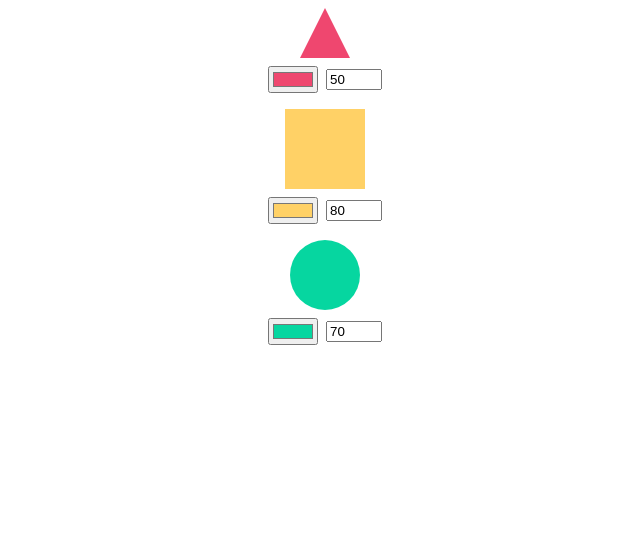
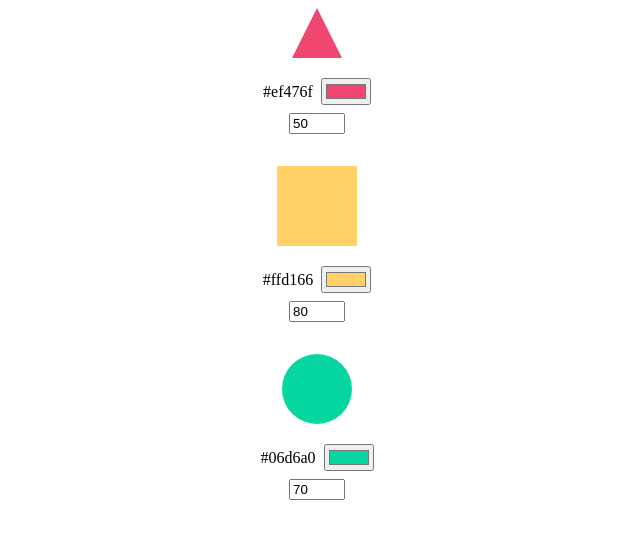
Before and after one commit to Kat8dev/ra-m2-usestate-useeffect, a React (Vite) app: page / in a window 1280 px wide. Shown: the top 538 px of the page, without its empty margins (323-963 px from the left). Built offline with nearby package versions, Linux system fonts and the light colour scheme.

Commit message:
improved version

```diff
--- a/package.json
+++ b/package.json
@@ -10,7 +10,8 @@
   },
   "dependencies": {
     "react": "^18.2.0",
-    "react-dom": "^18.2.0"
+    "react-dom": "^18.2.0",
+    "styled-components": "^5.3.6"
   },
   "devDependencies": {
     "@types/react": "^18.0.24",
--- a/src/App.jsx
+++ b/src/App.jsx
@@ -1,14 +1,6 @@
+import { useEffect, useState } from "react";
 import FigureTemplate from "./components/FigureTemplate";
-import { useEffect, useState } from "react";
-
-const wrapper = {
-  position: "absolute",
-  left: "50%",
-  transform: "translate(-50%)",
-  display: "flex",
-  flexDirection: "column",
-  gap: "1rem"
-};
+import { SvgCircle, SvgTriangle, SvgSquare, Flexbox } from "./components/atoms";
 
 function App() {
   const [properties, setProperties] = useState({
@@ -17,101 +9,75 @@ function App() {
     squareC: "#ffd166",
     squareS: 80,
     circleC: "#06d6a0",
-    circleS: 70
+    circleS: 70,
   });
-
-  // Iba a utilizarlos como dependencias para useEffect
-  const [isColorEqual, setIsColorEqual] = useState(false);
-  const [isSizeEqual, setIsSizeEqual] = useState(false);
 
   const handleOnChange = (e) => {
     const { name, value } = e.target;
     setProperties((prev) => {
       return {
         ...prev,
-        [name]: value
+        [name]: value,
       };
     });
   };
 
-  /* hace mucho que estoy dando vueltas
-    y no he podido solucionar el tema de alerts.
-    he provado muchas cosas */
   useEffect(() => {
     if (
       properties.triangleS === properties.circleS &&
       properties.triangleS === properties.squareS
     ) {
-      alert("colors");
+      alert("sizes are equal");
     }
     if (
       properties.triangleC === properties.circleC &&
       properties.triangleC === properties.squareC
     ) {
-      alert("numbers");
+      alert("colors are equal");
     }
   });
 
-  const data = [
-    {
-      id: "Triangle",
-      styles: {
-        width: 0,
-        height: 0,
-        borderBottom: `solid ${properties.triangleS}px ${properties.triangleC}`,
-        borderLeft: `${properties.triangleS / 2}px solid transparent`,
-        borderRight: `${properties.triangleS / 2}px solid transparent`
-      },
-      color: properties.triangleC,
-      size: properties.triangleS,
-      nameC: "triangleC",
-      nameS: "triangleS"
-    },
-    {
-      id: "square",
-      styles: {
-        width: `${properties.squareS}px`,
-        height: `${properties.squareS}px`,
-        background: properties.squareC
-      },
-      color: properties.squareC,
-      size: properties.squareS,
-      nameC: "squareC",
-      nameS: "squareS"
-    },
-    {
-      id: "circle",
-      styles: {
-        width: `${properties.circleS}px`,
-        height: `${properties.circleS}px`,
-        background: properties.circleC,
-        borderRadius: "50%"
-      },
-      color: properties.circleC,
-      size: properties.circleS,
-      nameC: "circleC",
-      nameS: "circleS"
-    }
-  ];
-
   return (
-    <div style={{ position: "relative", width: "100vw" }}>
-      {
-        <div style={wrapper}>
-          {data.map((item) => (
-            <FigureTemplate
-              key={item.id}
-              styles={item.styles}
-              valueC={item.color}
-              valueS={item.size}
-              nameS={item.nameS}
-              nameC={item.nameC}
-              handleOnChange={handleOnChange}
-            />
-          ))}
-        </div>
-      }
-    </div>
+    <Flexbox>
+      <FigureTemplate
+        id="triangle"
+        valueS={properties.triangleS}
+        valueC={properties.triangleC}
+        nameC="triangleC"
+        nameS="triangleS"
+        handleOnChange={handleOnChange}
+      >
+        <SvgTriangle size={properties.triangleS} color={properties.triangleC} />
+      </FigureTemplate>
+      <FigureTemplate
+        id="square"
+        valueS={properties.squareS}
+        valueC={properties.squareC}
+        nameC="squareC"
+        nameS="squareS"
+        handleOnChange={handleOnChange}
+      >
+        <SvgSquare
+          width={properties.squareS}
+          height={properties.squareS}
+          color={properties.squareC}
+        />
+      </FigureTemplate>
+      <FigureTemplate
+        id="circle"
+        valueS={properties.circleS}
+        valueC={properties.circleC}
+        nameC="circleC"
+        nameS="circleS"
+        handleOnChange={handleOnChange}
+      >
+        <SvgCircle
+          width={properties.circleS}
+          height={properties.circleS}
+          color={properties.circleC}
+        />
+      </FigureTemplate>
+    </Flexbox>
   );
 }
 
--- a/src/components/FigureTemplate.jsx
+++ b/src/components/FigureTemplate.jsx
@@ -1,37 +1,33 @@
-const wrapper = {
-    display: "flex",
-    flexDirection: "column",
-    alignItems: "center",
-    gap: "0.5rem"
-  };
+import { InputColor, Label, Flexbox, InputNumber } from "./atoms";
 
-  const inputs = {
-    display: "flex",
-    alignItems: "center",
-    gap: "0.5rem"
-  };
-
-  function FigureTemplate(props) {
-    return (
-      <div style={wrapper}>
-        <div style={props.styles}></div>
-        <div style={inputs}>
-          <input
+const FigureTemplate = (props) => {
+  return (
+    <Flexbox gap="1rem">
+      <div>{props.children}</div>
+      <Flexbox gap="0.5rem">
+        <Flexbox direction="row" gap="0.5rem">
+          <Label htmlFor={props.id}>{props.valueC}</Label>
+          <InputColor
+            id={props.id}
             type="color"
             name={props.nameC}
             value={props.valueC}
             onChange={props.handleOnChange}
           />
-          <input
-            style={{ maxWidth: "3rem" }}
+        </Flexbox>
+        <div>
+          <Label htmlFor={props.id}></Label>
+          <InputNumber
+            id={props.id}
             type="number"
             name={props.nameS}
             value={props.valueS}
             onChange={props.handleOnChange}
           />
         </div>
-      </div>
-    );
-  }
+      </Flexbox>
+    </Flexbox>
+  );
+};
 
-  export default FigureTemplate;
+export default FigureTemplate;
--- /dev/null
+++ b/src/components/atoms.js
@@ -0,0 +1,38 @@
+import styled from "styled-components";
+
+export const InputColor = styled.input``;
+
+export const InputNumber = styled.input`
+    max-width: 3rem;
+`;
+
+export const Label = styled.label``;
+
+export const SvgTriangle = styled.svg`
+  width: 0;
+  height: 0;
+  border-left: ${(props) => `${props.size / 2}px solid transparent`};
+  border-right: ${(props) => `${props.size / 2}px solid transparent`};
+  border-bottom: ${(props) => `solid ${props.size}px ${props.color}`};
+`;
+
+export const SvgSquare = styled.svg`
+  width: ${(props) => `${props.width}px`};
+  height: ${(props) => `${props.height}px`};
+  background: ${(props) => props.color};
+`;
+
+export const SvgCircle = styled.svg`
+  width: ${(props) => `${props.width}px`};
+  height: ${(props) => `${props.height}px`};
+  background: ${(props) => props.color};
+  border-radius: 50%;
+`;
+
+export const Flexbox = styled.div`
+   display: flex;
+   flex-direction: ${props => props.direction? props.direction : "column"};
+   justify-content: center;
+   align-items: center;
+   gap: ${props => props.gap? props.gap : "2rem"};
+`
```
Also changed, not shown: 1 other file (tests, documents, lock files or other folders).
